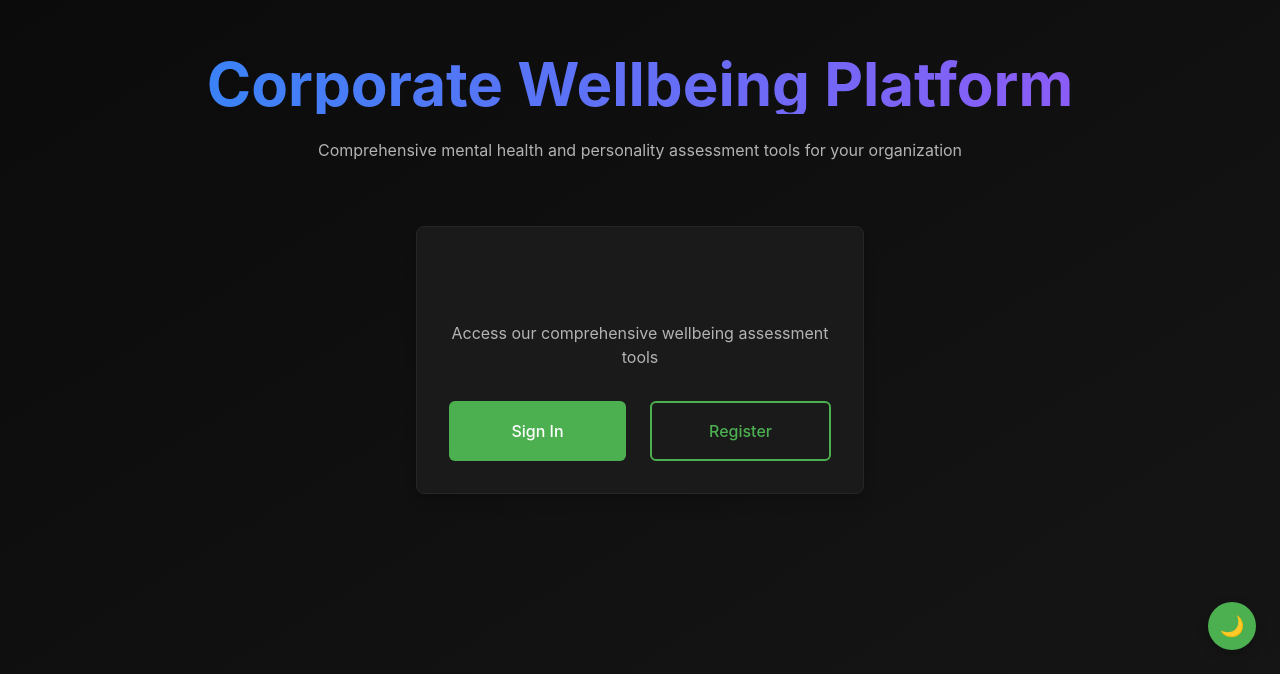
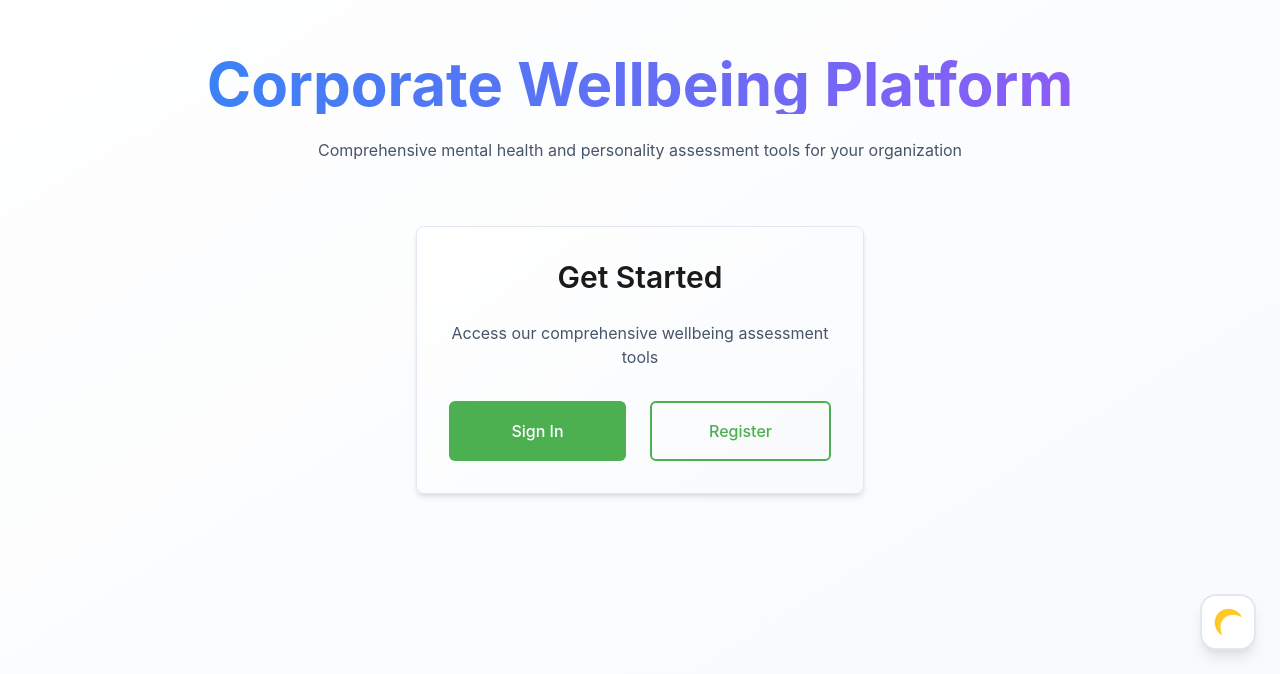
Before and after one commit to aganesh22/EmpWell-Cursor.ai, a React (Vite) app in the folder frontend/: page / in a window 1280 px wide. Shown: the part 126-800 px from the top of the page. Built offline with nearby package versions, Linux system fonts and the light colour scheme; no server answers.

Commit message:
Implement light theme with enhanced UX and theme toggle improvements
Co-authored-by: amiththondavadi <amiththondavadi@gmail.com>

```diff
--- a/frontend/src/components/ThemeToggle.tsx
+++ b/frontend/src/components/ThemeToggle.tsx
@@ -2,10 +2,8 @@ import React from 'react';
 import { useTheme } from '../lib/theme';
 
 /**
- * A simple floating button rendered on every page that toggles
- * between light and dark themes. It purposefully avoids relying on any
- * existing design system classes so that it works regardless of the page
- * specific CSS. Styling is kept inline for maximum encapsulation.
+ * An enhanced floating theme toggle button with smooth animations and better UX.
+ * Features improved styling, animations, and accessibility support.
  */
 export default function ThemeToggle() {
   const { theme, toggleTheme } = useTheme();
@@ -17,24 +15,52 @@ export default function ThemeToggle() {
         position: 'fixed',
         bottom: 24,
         right: 24,
-        width: 48,
-        height: 48,
-        borderRadius: '50%',
-        background: 'var(--color-primary)',
-        color: '#fff',
-        border: 'none',
-        fontSize: 20,
+        width: 56,
+        height: 56,
+        borderRadius: '16px',
+        background: 'var(--bg-card)',
+        color: 'var(--text-primary)',
+        border: '2px solid var(--border-primary)',
+        fontSize: 24,
         cursor: 'pointer',
         display: 'flex',
         alignItems: 'center',
         justifyContent: 'center',
-        boxShadow: '0 4px 12px rgba(0,0,0,0.25)',
+        boxShadow: 'var(--shadow-lg)',
         zIndex: 10000,
+        transition: 'all var(--transition-normal)',
+        backdropFilter: 'blur(8px)',
       }}
-      aria-label="Toggle dark mode"
+      onMouseEnter={(e) => {
+        e.currentTarget.style.transform = 'translateY(-2px) scale(1.05)';
+        e.currentTarget.style.boxShadow = 'var(--shadow-xl)';
+        e.currentTarget.style.borderColor = 'var(--accent-primary)';
+      }}
+      onMouseLeave={(e) => {
+        e.currentTarget.style.transform = 'translateY(0) scale(1)';
+        e.currentTarget.style.boxShadow = 'var(--shadow-lg)';
+        e.currentTarget.style.borderColor = 'var(--border-primary)';
+      }}
+      onMouseDown={(e) => {
+        e.currentTarget.style.transform = 'translateY(0) scale(0.95)';
+      }}
+      onMouseUp={(e) => {
+        e.currentTarget.style.transform = 'translateY(-2px) scale(1.05)';
+      }}
+      aria-label={`Switch to ${theme === 'dark' ? 'light' : 'dark'} mode`}
       title={`Switch to ${theme === 'dark' ? 'light' : 'dark'} mode`}
     >
-      {theme === 'dark' ? '🌞' : '🌙'}
+      <span
+        style={{
+          transition: 'all var(--transition-normal)',
+          transform: theme === 'dark' ? 'rotate(0deg)' : 'rotate(180deg)',
+          display: 'flex',
+          alignItems: 'center',
+          justifyContent: 'center',
+        }}
+      >
+        {theme === 'dark' ? '☀️' : '🌙'}
+      </span>
     </button>
   );
 }
--- a/frontend/src/lib/theme.tsx
+++ b/frontend/src/lib/theme.tsx
@@ -6,6 +6,7 @@ export type ThemeMode = 'light' | 'dark';
 interface ThemeContextValue {
   theme: ThemeMode;
   toggleTheme: () => void;
+  setTheme: (theme: ThemeMode) => void;
 }
 
 // Create context with default values
@@ -13,38 +14,58 @@ const ThemeContext = createContext<ThemeContextValue>({
   theme: 'light',
   // eslint-disable-next-line @typescript-eslint/no-empty-function
   toggleTheme: () => {},
+  // eslint-disable-next-line @typescript-eslint/no-empty-function
+  setTheme: () => {},
 });
 
 // Provider component
 export const ThemeProvider: React.FC<{ children: React.ReactNode }> = ({ children }) => {
-  // Initialize theme from localStorage or prefers-color-scheme
-  const [theme, setTheme] = useState<ThemeMode>(() => {
+  // Initialize theme from localStorage or default to light theme
+  const [theme, setThemeState] = useState<ThemeMode>(() => {
     if (typeof window === 'undefined') return 'light';
 
     const stored = localStorage.getItem('theme-mode') as ThemeMode | null;
     if (stored === 'light' || stored === 'dark') return stored;
 
-    const prefersDark = window.matchMedia?.('(prefers-color-scheme: dark)').matches;
-    return prefersDark ? 'dark' : 'light';
+    // Default to light theme for better initial user experience
+    // Users can still switch to dark if they prefer
+    return 'light';
   });
 
-  // Persist theme preference and update <html> class list
+  // Persist theme preference and update <html> class list with smooth transitions
   useEffect(() => {
     if (typeof window === 'undefined') return;
 
     localStorage.setItem('theme-mode', theme);
     const root = document.documentElement;
+
+    // Add transition class for smooth theme switching
+    root.style.transition = 'background-color 0.3s ease, color 0.3s ease';
+
     if (theme === 'dark') {
       root.classList.add('dark');
     } else {
       root.classList.remove('dark');
     }
+
+    // Also update meta theme-color for mobile browsers
+    const metaThemeColor = document.querySelector('meta[name="theme-color"]');
+    if (metaThemeColor) {
+      metaThemeColor.setAttribute('content', theme === 'dark' ? '#0a0a0a' : '#ffffff');
+    } else {
+      const meta = document.createElement('meta');
+      meta.name = 'theme-color';
+      meta.content = theme === 'dark' ? '#0a0a0a' : '#ffffff';
+      document.head.appendChild(meta);
+    }
   }, [theme]);
 
-  const toggleTheme = () => setTheme((prev) => (prev === 'dark' ? 'light' : 'dark'));
+  const toggleTheme = () => setThemeState((prev) => (prev === 'dark' ? 'light' : 'dark'));
+
+  const setTheme = (newTheme: ThemeMode) => setThemeState(newTheme);
 
   return (
-    <ThemeContext.Provider value={{ theme, toggleTheme }}>
+    <ThemeContext.Provider value={{ theme, toggleTheme, setTheme }}>
       {children}
     </ThemeContext.Provider>
   );
--- a/frontend/src/styles/globals.css
+++ b/frontend/src/styles/globals.css
@@ -1,16 +1,17 @@
-/* Modern Dark Theme CSS Variables */
+/* Modern Light/Dark Theme CSS Variables */
 :root {
+  /* Light Theme (Default) */
   /* Color Palette */
-  --bg-primary: #0a0a0a;
-  --bg-secondary: #151515;
-  --bg-tertiary: #1e1e1e;
-  --bg-card: #1a1a1a;
-  --bg-elevated: #202020;
+  --bg-primary: #ffffff;
+  --bg-secondary: #f8fafc;
+  --bg-tertiary: #f1f5f9;
+  --bg-card: #ffffff;
+  --bg-elevated: #ffffff;
 
-  --text-primary: #ffffff;
-  --text-secondary: #b3b3b3;
-  --text-muted: #737373;
-  --text-inverse: #0a0a0a;
+  --text-primary: #0f172a;
+  --text-secondary: #475569;
+  --text-muted: #64748b;
+  --text-inverse: #ffffff;
 
   --accent-primary: #3b82f6;
   --accent-primary-hover: #2563eb;
@@ -19,8 +20,8 @@
   --accent-warning: #f59e0b;
   --accent-error: #ef4444;
 
-  --border-primary: #262626;
-  --border-secondary: #404040;
+  --border-primary: #e2e8f0;
+  --border-secondary: #cbd5e1;
   --border-focus: #3b82f6;
 
   /* Spacing Scale */
@@ -58,7 +59,7 @@
   --radius-xl: 0.75rem;
   --radius-2xl: 1rem;
 
-  /* Shadows */
+  /* Shadows - Light theme shadows */
   --shadow-sm: 0 1px 2px 0 rgba(0, 0, 0, 0.05);
   --shadow-md: 0 4px 6px -1px rgba(0, 0, 0, 0.1), 0 2px 4px -1px rgba(0, 0, 0, 0.06);
   --shadow-lg: 0 10px 15px -3px rgba(0, 0, 0, 0.1), 0 4px 6px -2px rgba(0, 0, 0, 0.05);
@@ -68,6 +69,38 @@
   --transition-fast: 150ms ease-in-out;
   --transition-normal: 250ms ease-in-out;
   --transition-slow: 350ms ease-in-out;
+}
+
+/* Dark Theme */
+:root.dark {
+  /* Color Palette */
+  --bg-primary: #0a0a0a;
+  --bg-secondary: #151515;
+  --bg-tertiary: #1e1e1e;
+  --bg-card: #1a1a1a;
+  --bg-elevated: #202020;
+
+  --text-primary: #ffffff;
+  --text-secondary: #b3b3b3;
+  --text-muted: #737373;
+  --text-inverse: #0a0a0a;
+
+  --accent-primary: #3b82f6;
+  --accent-primary-hover: #2563eb;
+  --accent-secondary: #8b5cf6;
+  --accent-success: #10b981;
+  --accent-warning: #f59e0b;
+  --accent-error: #ef4444;
+
+  --border-primary: #262626;
+  --border-secondary: #404040;
+  --border-focus: #3b82f6;
+
+  /* Shadows - Dark theme shadows */
+  --shadow-sm: 0 1px 2px 0 rgba(0, 0, 0, 0.3);
+  --shadow-md: 0 4px 6px -1px rgba(0, 0, 0, 0.4), 0 2px 4px -1px rgba(0, 0, 0, 0.3);
+  --shadow-lg: 0 10px 15px -3px rgba(0, 0, 0, 0.4), 0 4px 6px -2px rgba(0, 0, 0, 0.3);
+  --shadow-xl: 0 20px 25px -5px rgba(0, 0, 0, 0.4), 0 10px 10px -5px rgba(0, 0, 0, 0.3);
 }
 
 /* Reset and Base Styles */
@@ -147,19 +180,7 @@ a:hover {
   padding: 0 var(--space-lg);
 }
 
-.card {
-  background-color: var(--bg-card);
-  border: 1px solid var(--border-primary);
-  border-radius: var(--radius-lg);
-  padding: var(--space-xl);
-  box-shadow: var(--shadow-lg);
-  transition: all var(--transition-normal);
-}
 
-.card:hover {
-  border-color: var(--border-secondary);
-  box-shadow: var(--shadow-xl);
-}
 
 /* Form Elements */
 .form-group {
@@ -172,27 +193,6 @@ a:hover {
   font-weight: var(--font-weight-medium);
   color: var(--text-primary);
   margin-bottom: var(--space-sm);
-}
-
-.form-input {
-  width: 100%;
-  padding: var(--space-md);
-  background-color: var(--bg-secondary);
-  border: 1px solid var(--border-primary);
-  border-radius: var(--radius-md);
-  color: var(--text-primary);
-  font-size: var(--font-size-base);
-  transition: all var(--transition-fast);
-}
-
-.form-input:focus {
-  outline: none;
-  border-color: var(--border-focus);
-  box-shadow: 0 0 0 3px rgba(59, 130, 246, 0.1);
-}
-
-.form-input::placeholder {
-  color: var(--text-muted);
 }
 
 /* Buttons */
@@ -217,16 +217,7 @@ a:hover {
   cursor: not-allowed;
 }
 
-.btn-primary {
-  background-color: var(--accent-primary);
-  color: white;
-}
 
-.btn-primary:hover:not(:disabled) {
-  background-color: var(--accent-primary-hover);
-  transform: translateY(-1px);
-  box-shadow: var(--shadow-lg);
-}
 
 .btn-secondary {
   background-color: var(--bg-secondary);
@@ -262,16 +253,7 @@ a:hover {
   min-height: 52px;
 }
 
-/* Navigation */
-.nav {
-  display: flex;
-  align-items: center;
-  gap: var(--space-lg);
-  padding: var(--space-lg) 0;
-  border-bottom: 1px solid var(--border-primary);
-  background-color: var(--bg-secondary);
-}
-
+/* Navigation Elements */
 .nav-brand {
   font-size: var(--font-size-xl);
   font-weight: var(--font-weight-bold);
@@ -398,14 +380,6 @@ a:hover {
 .text-6xl {
   font-size: 3.75rem;
   line-height: 1;
-}
-
-.bg-gradient-to-br {
-  background-image: linear-gradient(to bottom right, var(--bg-primary), var(--bg-secondary));
-}
-
-.bg-gradient-to-r {
-  background-image: linear-gradient(to right, var(--accent-primary), var(--accent-secondary));
 }
 
 .bg-clip-text {
@@ -612,3 +586,171 @@ a:hover {
 ::-webkit-scrollbar-thumb:hover {
   background: var(--text-muted);
 }
+
+/* Enhanced gradients for light theme */
+.bg-gradient-to-br {
+  background-image: linear-gradient(to bottom right, var(--bg-primary), var(--bg-secondary));
+}
+
+.bg-gradient-to-r {
+  background-image: linear-gradient(to right, var(--accent-primary), var(--accent-secondary));
+}
+
+/* Light theme specific gradients */
+:root:not(.dark) .bg-gradient-hero {
+  background: linear-gradient(135deg, #667eea 0%, #764ba2 100%);
+}
+
+:root.dark .bg-gradient-hero {
+  background: linear-gradient(135deg, var(--accent-primary), var(--accent-secondary));
+}
+
+/* Enhanced form styling for better light theme experience */
+.form-input {
+  width: 100%;
+  padding: var(--space-md);
+  background-color: var(--bg-elevated);
+  border: 2px solid var(--border-primary);
+  border-radius: var(--radius-md);
+  color: var(--text-primary);
+  font-size: var(--font-size-base);
+  transition: all var(--transition-fast);
+}
+
+.form-input:focus {
+  outline: none;
+  border-color: var(--border-focus);
+  box-shadow: 0 0 0 3px rgba(59, 130, 246, 0.1);
+  background-color: var(--bg-card);
+}
+
+.form-input::placeholder {
+  color: var(--text-muted);
+}
+
+/* Enhanced button styling */
+.btn-primary {
+  background: linear-gradient(135deg, var(--accent-primary), var(--accent-primary-hover));
+  color: white;
+  position: relative;
+  overflow: hidden;
+}
+
+.btn-primary::before {
+  content: '';
+  position: absolute;
+  top: 0;
+  left: -100%;
+  width: 100%;
+  height: 100%;
+  background: linear-gradient(90deg, transparent, rgba(255,255,255,0.2), transparent);
+  transition: left 0.5s;
+}
+
+.btn-primary:hover::before {
+  left: 100%;
+}
+
+.btn-primary:hover:not(:disabled) {
+  background: linear-gradient(135deg, var(--accent-primary-hover), var(--accent-primary));
+  transform: translateY(-2px);
+  box-shadow: var(--shadow-xl);
+}
+
+/* Enhanced card styling for light theme */
+.card {
+  background-color: var(--bg-card);
+  border: 1px solid var(--border-primary);
+  border-radius: var(--radius-lg);
+  padding: var(--space-xl);
+  box-shadow: var(--shadow-md);
+  transition: all var(--transition-normal);
+  position: relative;
+}
+
+.card:hover {
+  border-color: var(--border-secondary);
+  box-shadow: var(--shadow-lg);
+  transform: translateY(-2px);
+}
+
+/* Light theme specific card enhancement */
+:root:not(.dark) .card {
+  background: linear-gradient(145deg, #ffffff, #f8fafc);
+}
+
+/* Enhanced navigation for light theme */
+.nav {
+  display: flex;
+  align-items: center;
+  gap: var(--space-lg);
+  padding: var(--space-lg) 0;
+  border-bottom: 1px solid var(--border-primary);
+  background-color: var(--bg-card);
+  backdrop-filter: blur(8px);
+  position: sticky;
+  top: 0;
+  z-index: 100;
+}
+
+/* Light theme specific navigation enhancement */
+:root:not(.dark) .nav {
+  background: rgba(255, 255, 255, 0.9);
+  box-shadow: var(--shadow-sm);
+}
+
+:root.dark .nav {
+  background: rgba(21, 21, 21, 0.9);
+}
+
+/* Additional light theme enhancements */
+.hero-section {
+  background: linear-gradient(135deg, #f0f9ff 0%, #e0f2fe 50%, #f0f9ff 100%);
+  border-radius: var(--radius-2xl);
+  padding: var(--space-3xl);
+  margin-bottom: var(--space-2xl);
+  position: relative;
+  overflow: hidden;
+}
+
+:root.dark .hero-section {
+  background: linear-gradient(135deg, var(--bg-secondary) 0%, var(--bg-tertiary) 50%, var(--bg-secondary) 100%);
+}
+
+.hero-section::before {
+  content: '';
+  position: absolute;
+  top: -50%;
+  left: -50%;
+  width: 200%;
+  height: 200%;
+  background: radial-gradient(circle, rgba(59, 130, 246, 0.1) 0%, transparent 70%);
+  animation: pulse 4s ease-in-out infinite;
+}
+
+@keyframes pulse {
+  0%, 100% { opacity: 0.5; transform: scale(1); }
+  50% { opacity: 0.8; transform: scale(1.1); }
+}
+
+/* Enhanced focus styles for accessibility */
+.btn:focus-visible,
+.form-input:focus-visible,
+.nav-link:focus-visible {
+  outline: 2px solid var(--accent-primary);
+  outline-offset: 2px;
+  box-shadow: 0 0 0 4px rgba(59, 130, 246, 0.2);
+}
+
+/* Light theme specific scrollbar */
+:root:not(.dark) ::-webkit-scrollbar-track {
+  background: var(--bg-secondary);
+}
+
+:root:not(.dark) ::-webkit-scrollbar-thumb {
+  background: var(--border-secondary);
+}
+
+:root:not(.dark) ::-webkit-scrollbar-thumb:hover {
+  background: var(--text-muted);
+}
```
Also changed, not shown: 1 other file (tests, documents, lock files or other folders).
